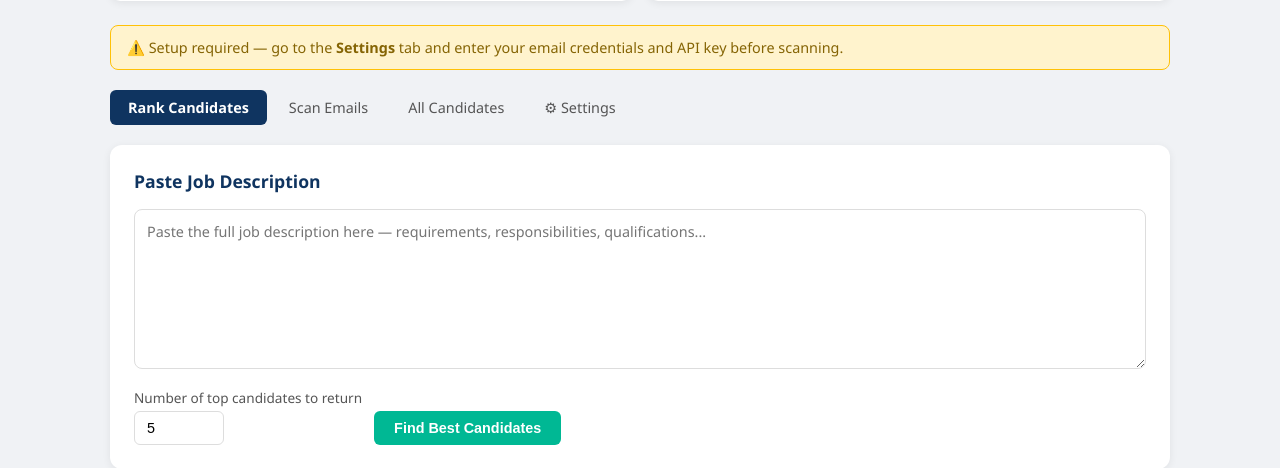
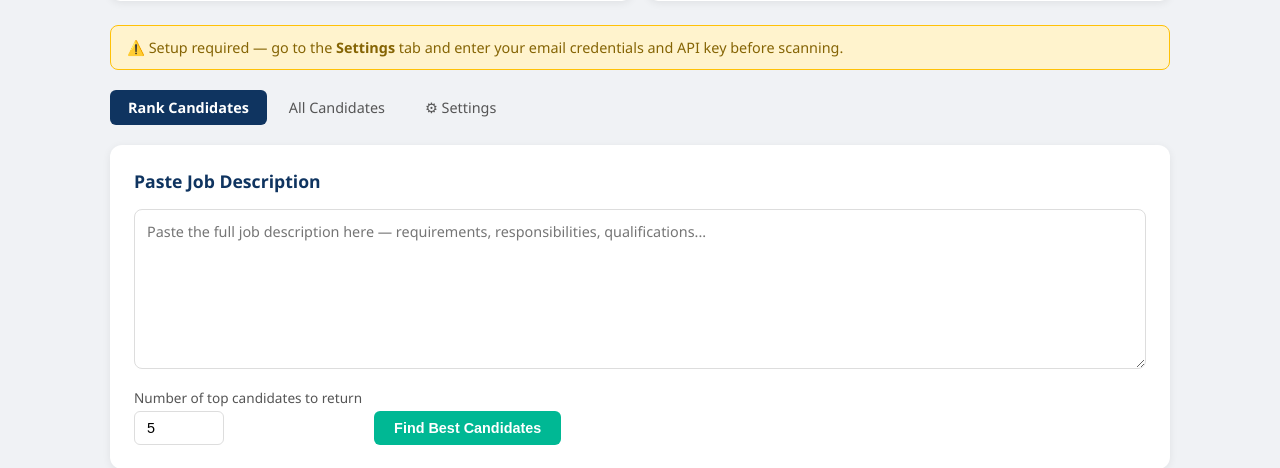
Before and after one commit to ryand0503/hr-agent, a Flask app: page / in a window 1280 px wide. Shown: the part 214-682 px from the top of the page. Run offline with Flask 3, Linux system fonts and the light colour scheme; data that the repository does not hold is empty.

Commit message:
remove scan emails feature

```diff
--- a/app.py
+++ b/app.py
@@ -1,5 +1,4 @@
 import os
-import threading
 from functools import wraps
 from flask import (
     Flask, render_template, request, jsonify,
@@ -20,9 +19,6 @@ app.secret_key = os.environ.get("APP_SECRET", "dev-secret-change-in-production")
 
 # App password — set APP_PASSWORD env var in production (Railway dashboard)
 APP_PASSWORD = os.environ.get("APP_PASSWORD", "")
-
-scan_status = {"running": False, "log": [], "done": False, "result": {}}
-
 
 # ---- Auth ----
 
@@ -72,40 +68,6 @@ def candidates():
     rows = database.get_all_candidates()
     return jsonify(rows)
 
-
-@app.route("/scan", methods=["POST"])
-@login_required
-def scan():
-    global scan_status
-    if scan_status["running"]:
-        return jsonify({"error": "Scan already running"}), 400
-
-    days = int(request.json.get("days", 30))
-    scan_status = {"running": True, "log": [], "done": False, "result": {}}
-
-    def run():
-        global scan_status
-        try:
-            import email_scanner
-            def log(msg):
-                scan_status["log"].append(msg)
-            result = email_scanner.scan_emails(days_back=days, progress_callback=log)
-            scan_status["result"] = result
-        except Exception as e:
-            scan_status["log"].append(f"Fatal error: {e}")
-            scan_status["result"] = {"error": str(e)}
-        finally:
-            scan_status["running"] = False
-            scan_status["done"] = True
-
-    threading.Thread(target=run, daemon=True).start()
-    return jsonify({"status": "started"})
-
-
-@app.route("/scan_status")
-@login_required
-def get_scan_status():
-    return jsonify(scan_status)
 
 
 @app.route("/rank", methods=["POST"])
--- a/templates/index.html
+++ b/templates/index.html
@@ -192,7 +192,6 @@
 
   <div class="tab-bar">
     <div class="tab active" onclick="switchTab('rank')">Rank Candidates</div>
-    <div class="tab" onclick="switchTab('scan')">Scan Emails</div>
     <div class="tab" onclick="switchTab('all')">All Candidates</div>
     <div class="tab" onclick="switchTab('settings')">⚙ Settings</div>
   </div>
@@ -221,25 +220,6 @@
     </div>
   </div>
 
-  <!-- SCAN TAB -->
-  <div class="tab-content" id="tab-scan">
-    <div class="card">
-      <h2>Scan Email Inbox for CVs</h2>
-      <p style="font-size:0.88rem;color:#666;margin-bottom:16px;">
-        Connects to your Outlook mailbox and imports any emails with CV attachments (PDF, DOCX) into the database.
-        Only new CVs are added — duplicates are skipped automatically.
-      </p>
-      <div class="scan-row">
-        <div>
-          <label>Scan last N days</label>
-          <input type="number" id="scan-days" value="30" min="1" max="365">
-        </div>
-        <button class="btn-primary" id="scan-btn" onclick="startScan()">Start Scan</button>
-      </div>
-      <div id="scan-log"></div>
-      <div id="scan-result" class="alert" style="display:none;margin-top:12px;"></div>
-    </div>
-  </div>
 
   <!-- SETTINGS TAB -->
   <div class="tab-content" id="tab-settings">
@@ -506,57 +486,6 @@ function esc(str) {
   return String(str).replace(/&/g,'&amp;').replace(/</g,'&lt;').replace(/>/g,'&gt;');
 }
 
-// ---- SCAN ----
-let scanPoll = null;
-
-async function startScan() {
-  const days = parseInt(document.getElementById('scan-days').value) || 30;
-  const btn = document.getElementById('scan-btn');
-  const log = document.getElementById('scan-log');
-  const result = document.getElementById('scan-result');
-  log.style.display = 'block';
-  log.innerHTML = 'Connecting to mailbox...\n';
-  result.style.display = 'none';
-  btn.disabled = true;
-  btn.innerHTML = '<span class="spinner"></span> Scanning...';
-
-  await fetch('/scan', {
-    method: 'POST',
-    headers: {'Content-Type': 'application/json'},
-    body: JSON.stringify({days})
-  });
-
-  scanPoll = setInterval(async () => {
-    const r = await fetch('/scan_status');
-    const s = await r.json();
-    log.innerHTML = s.log.join('\n') || 'Working...';
-    log.scrollTop = log.scrollHeight;
-    if (s.done) {
-      clearInterval(scanPoll);
-      btn.disabled = false;
-      btn.innerHTML = 'Start Scan';
-      const res = s.result;
-      if (res.error) {
-        result.className = 'alert alert-error';
-        result.textContent = 'Error: ' + res.error;
-      } else {
-        result.className = 'alert alert-success';
-        result.textContent = `Done. Added: ${res.saved} CVs | Skipped (duplicates): ${res.skipped} | Errors: ${res.errors}`;
-        sessionAdded += res.saved;
-        document.getElementById('stat-new').textContent = sessionAdded;
-        refreshCount();
-      }
-      result.style.display = 'block';
-    }
-  }, 1500);
-}
-
-async function refreshCount() {
-  const r = await fetch('/candidates');
-  const data = await r.json();
-  document.getElementById('stat-total').textContent = data.length;
-  document.getElementById('header-count').textContent = data.length + ' candidates in database';
-}
 
 // ---- ALL CANDIDATES ----
 async function loadAllCandidates() {
```
